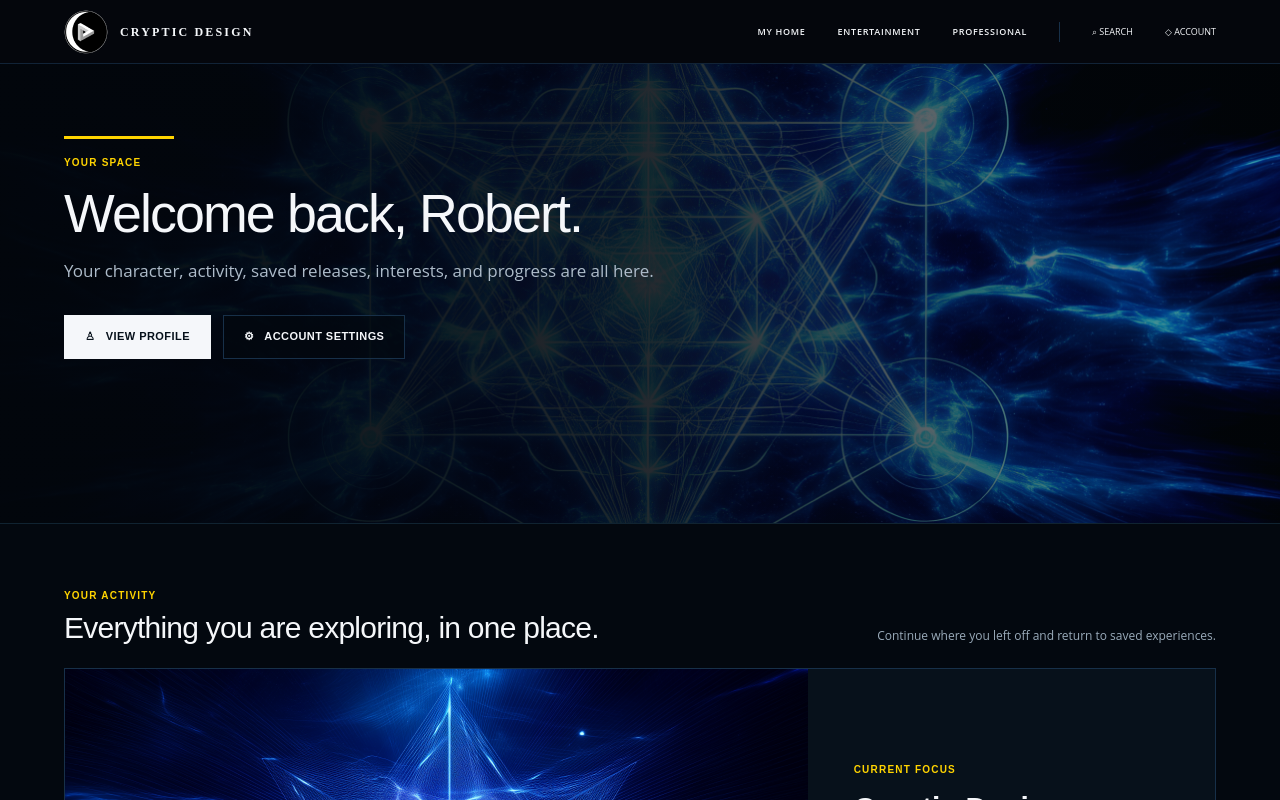
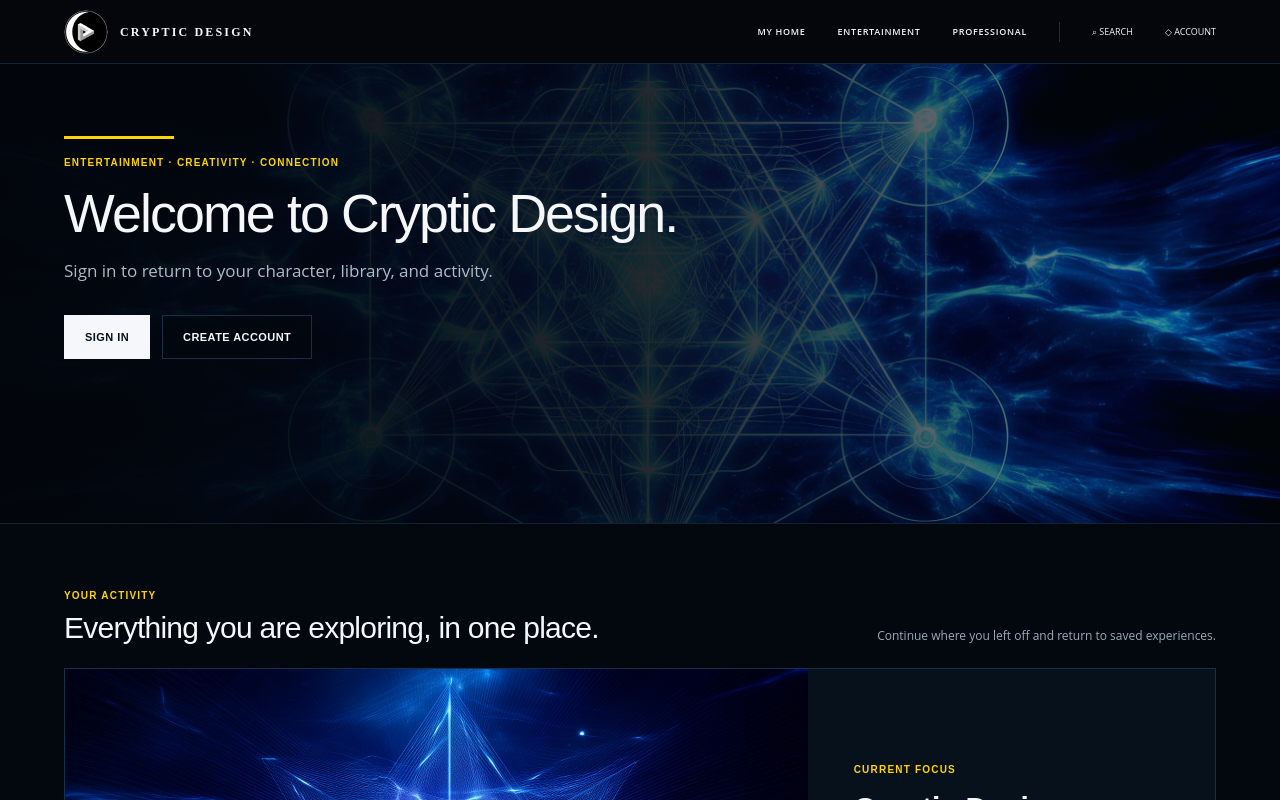
Before and after one commit to CrypticDesign/CrypticDesign.net, a Next.js app: page / in a window 1280 px wide. Shown: the top 800 px of the page. Built offline with nearby package versions, Linux system fonts and the light colour scheme; no server answers.

Commit message:
Derive My Home greeting from session

```diff
--- a/src/components/MyHomeDashboard.tsx
+++ b/src/components/MyHomeDashboard.tsx
@@ -10,24 +10,39 @@ import { getSavedSlugs } from "@/lib/library";
 
 export default function MyHomeDashboard() {
   const [character, setCharacter] = useState<PublicCharacterIdentity | null>(null);
+  const [authenticated, setAuthenticated] = useState(false);
+  const [sessionLoaded, setSessionLoaded] = useState(false);
   const [savedCount, setSavedCount] = useState(0);
 
   useEffect(() => {
-    fetch("/api/characters")
-      .then(async (response) => response.ok ? response.json() : { character: null })
-      .then((payload) => setCharacter(payload.character))
-      .catch(() => setCharacter(null));
+    Promise.all([
+      fetch("/api/membership/session").then((response) => response.json()),
+      fetch("/api/characters").then(async (response) => response.ok ? response.json() : { character: null }),
+    ])
+      .then(([session, characterPayload]) => {
+        setAuthenticated(Boolean(session.authenticated));
+        setCharacter(characterPayload.character);
+      })
+      .catch(() => {
+        setAuthenticated(false);
+        setCharacter(null);
+      })
+      .finally(() => setSessionLoaded(true));
     setSavedCount(getSavedSlugs().length);
   }, []);
 
-  const name = character?.name || "Robert";
+  const greeting = !sessionLoaded
+    ? "Loading your space…"
+    : authenticated
+      ? `Welcome back${character ? `, ${character.name}` : ""}.`
+      : "Welcome to Cryptic Design.";
 
   return (
     <main>
       <section className="visual-hero">
         <div className="visual-hero__image"><Image src="/images/my-home-hero.png" alt="" fill priority sizes="100vw" /></div>
         <div className="visual-hero__wash" />
-        <div className="visual-hero__content"><div className="signal-rail text-[#ffd400]" /><span className="kicker !text-[#ffd400]">Your space</span><h1 className="display-title">Welcome back, {name}.</h1><p>Your character, activity, saved releases, interests, and progress are all here.</p><div className="hero-actions"><Link href="/account/character" className="button">♙ &nbsp; View profile</Link><Link href="/account/settings" className="button secondary">⚙ &nbsp; Account settings</Link></div></div>
+        <div className="visual-hero__content"><div className="signal-rail text-[#ffd400]" /><span className="kicker !text-[#ffd400]">{authenticated ? "Your space" : "Entertainment · creativity · connection"}</span><h1 className="display-title">{greeting}</h1><p>{authenticated ? "Your character, activity, saved releases, interests, and progress are all here." : "Sign in to return to your character, library, and activity."}</p><div className="hero-actions">{authenticated ? <><Link href="/account/character" className="button">♙ &nbsp; View profile</Link><Link href="/account/settings" className="button secondary">⚙ &nbsp; Account settings</Link></> : <><Link href="/account/sign-in" className="button">Sign in</Link><Link href="/account/create" className="button secondary">Create account</Link></>}</div></div>
       </section>
       <div className="shell page-stack">
         <section>
```
